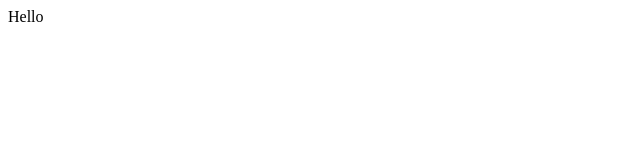
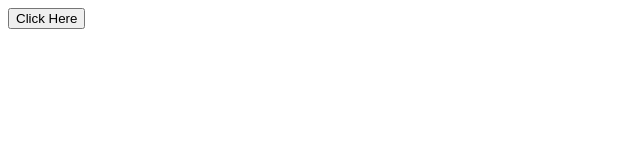
Before and after one commit to IndiraRamalingam/React_Daily_Practice, a React (Create React App) app: page / in a window 1280 px wide. Shown: the top 160 px of the page, without its empty margins (0-640 px from the left). Built offline with nearby package versions, Linux system fonts and the light colour scheme.

Commit message:
Checking

```diff
--- a/src/App.js
+++ b/src/App.js
@@ -114,11 +114,16 @@
 import React, { Component } from "react";
 import Hello from './components/Hello'
 export class App extends Component{
+
     render()
     {
+      // let handleRequest =() =>{
+      //   <Hello />
+      // }
         return(
             <div>
-                <Hello />
+                {/* <Hello /> */}
+                <button onClick={()=> {<Hello />}}>Click Here</button>
             </div>
         )
     }
```
